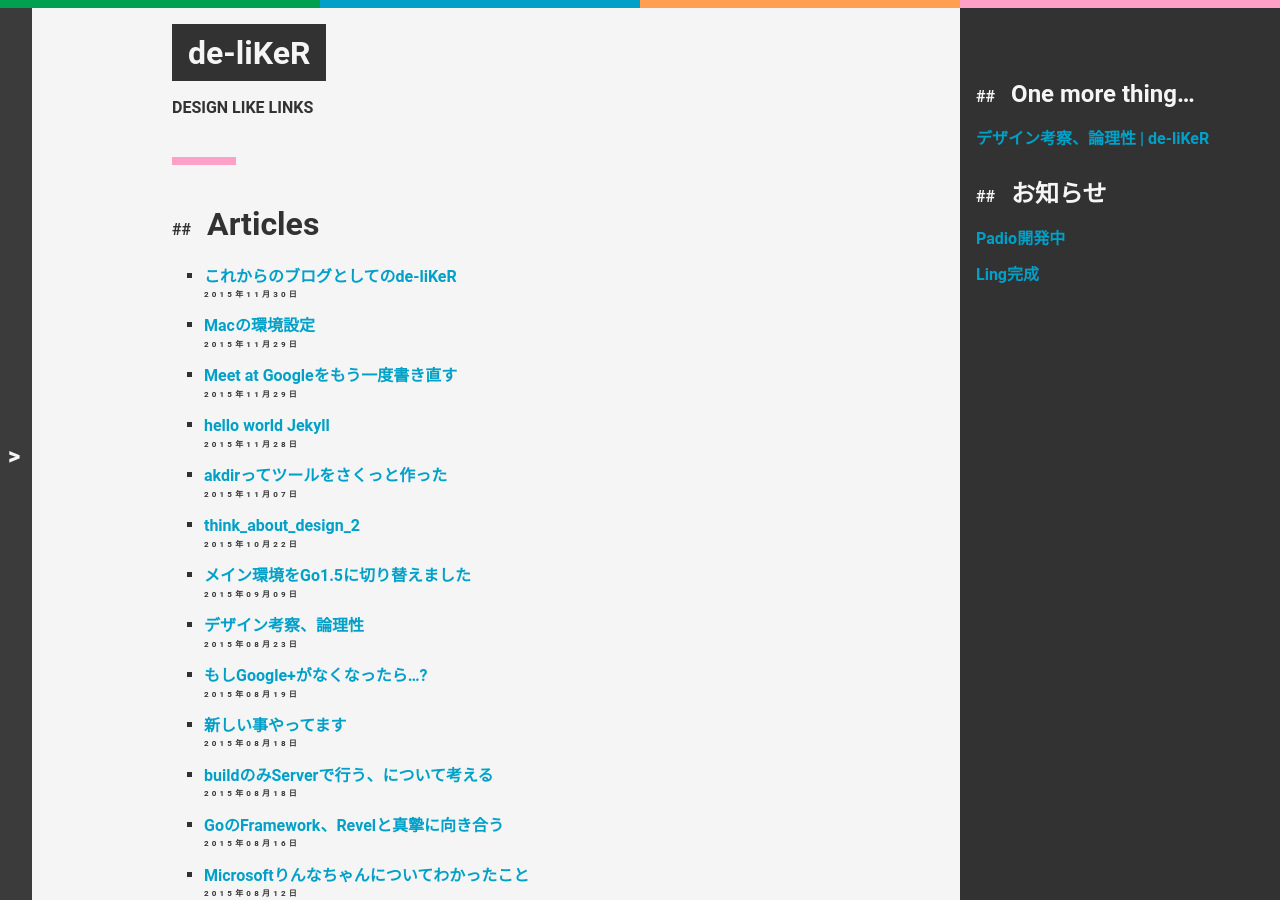
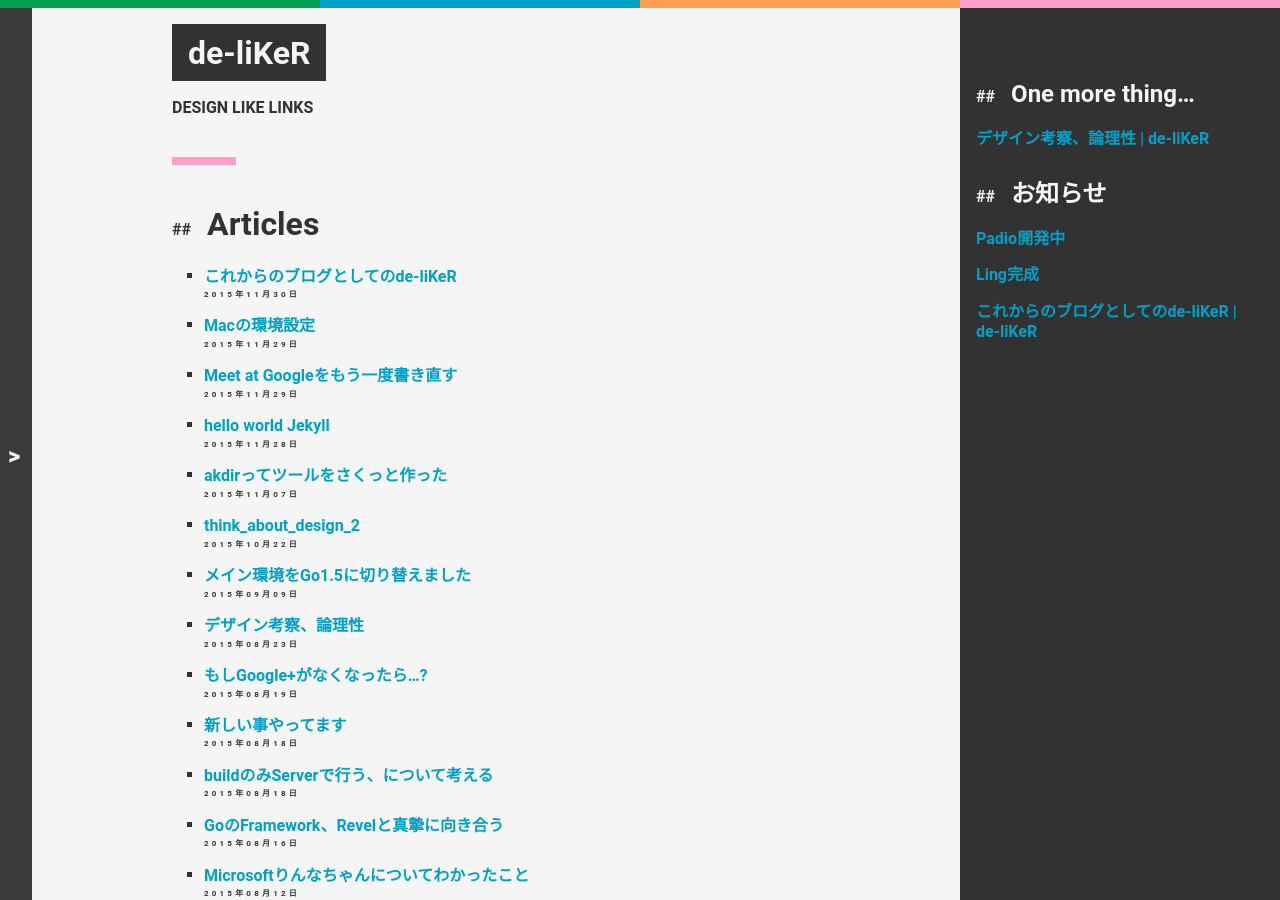
Before and after one commit to CreatorQsF/creatorqsf.github.io, a Jekyll site: the page built from index.md, in a window 1280 px wide and 900 px high. Built offline with Jekyll 4.4.1, drawn with Linux system fonts in a browser that asks for light colours.

Commit message:
2015/11/30

```diff
--- a/_layouts/default.html
+++ b/_layouts/default.html
@@ -56,6 +56,7 @@
 		<ul>
 			<li><a href="http://padio.de-liker.com">Padio開発中</a></li>
 			<li><a href="http://ling.queensya.com">Ling完成</a></li>
+			<li><a href="https://de-liker.com/2015/11/30/de-liker-future-as-a-blog.html">これからのブログとしてのde-liKeR | de-liKeR</a></li>
 		</ul>
 	</aside>
 	<hr>
```
